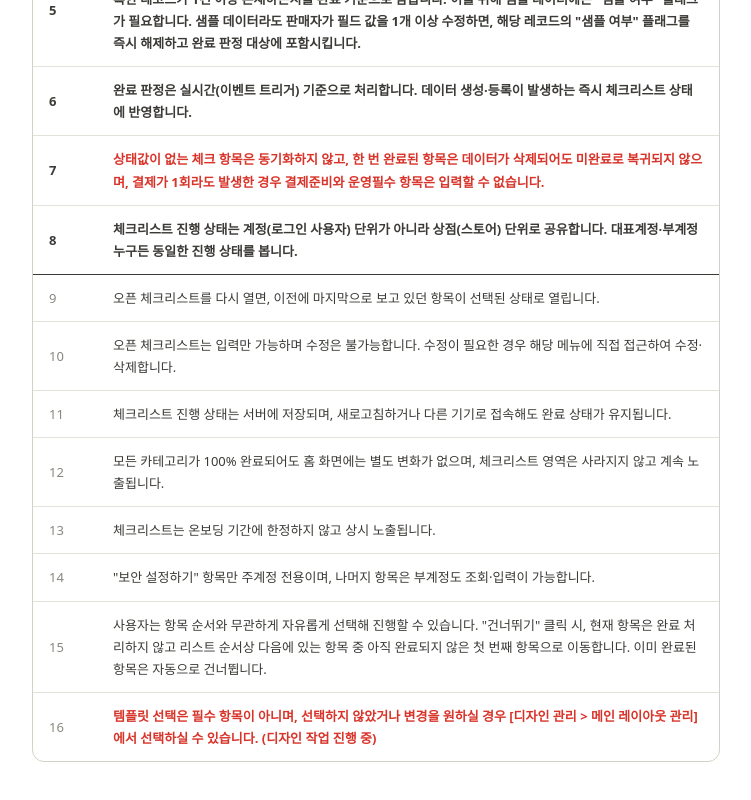
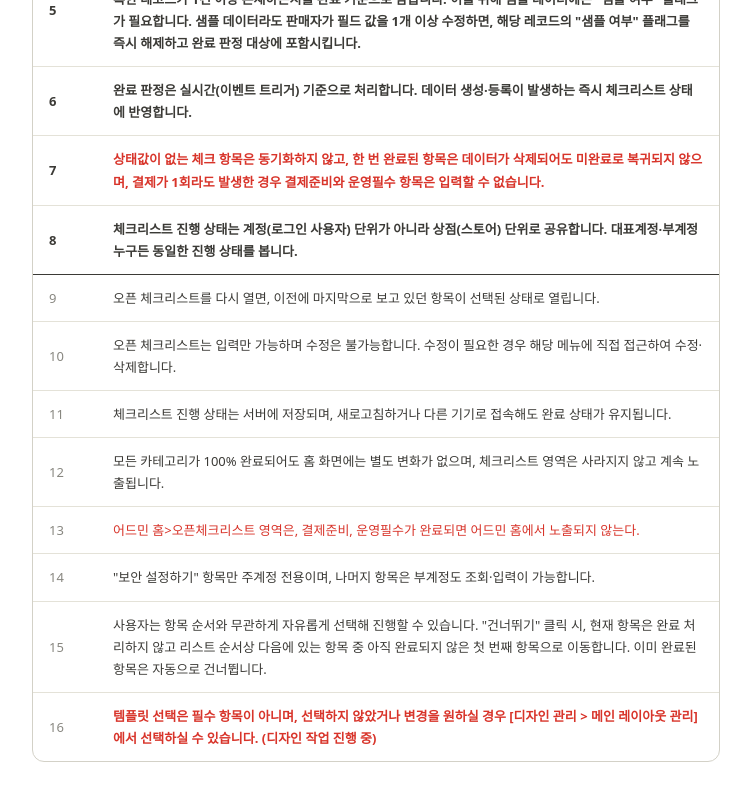
Before and after one commit to WEED-Convergence/WEED-Convergence-FLEXG-onboarding-HYESUN-2026-08, a Next.js app: page /policy in a window 1280 px wide. Shown: the part 469-1269 px from the top of the page, without its empty margins (224-975 px from the left). Built offline with nearby package versions, Linux system fonts and the light colour scheme.

Commit message:
정책 화면: 체크리스트 노출 기간 정책 문구를 어드민 홈 노출 조건 문구로 교체 후 붉은색 강조

```diff
--- a/src/app/policy/page.tsx
+++ b/src/app/policy/page.tsx
@@ -23,7 +23,10 @@ const policies = [
   "오픈 체크리스트는 입력만 가능하며 수정은 불가능합니다. 수정이 필요한 경우 해당 메뉴에 직접 접근하여 수정·삭제합니다.",
   "체크리스트 진행 상태는 서버에 저장되며, 새로고침하거나 다른 기기로 접속해도 완료 상태가 유지됩니다.",
   "모든 카테고리가 100% 완료되어도 홈 화면에는 별도 변화가 없으며, 체크리스트 영역은 사라지지 않고 계속 노출됩니다.",
-  "체크리스트는 온보딩 기간에 한정하지 않고 상시 노출됩니다.",
+  {
+    text: "어드민 홈>오픈체크리스트 영역은, 결제준비, 운영필수가 완료되면 어드민 홈에서 노출되지 않는다.",
+    color: "#D8342A",
+  },
   "\"보안 설정하기\" 항목만 주계정 전용이며, 나머지 항목은 부계정도 조회·입력이 가능합니다.",
   "사용자는 항목 순서와 무관하게 자유롭게 선택해 진행할 수 있습니다. \"건너뛰기\" 클릭 시, 현재 항목은 완료 처리하지 않고 리스트 순서상 다음에 있는 항목 중 아직 완료되지 않은 첫 번째 항목으로 이동합니다. 이미 완료된 항목은 자동으로 건너뜁니다.",
   {
```
